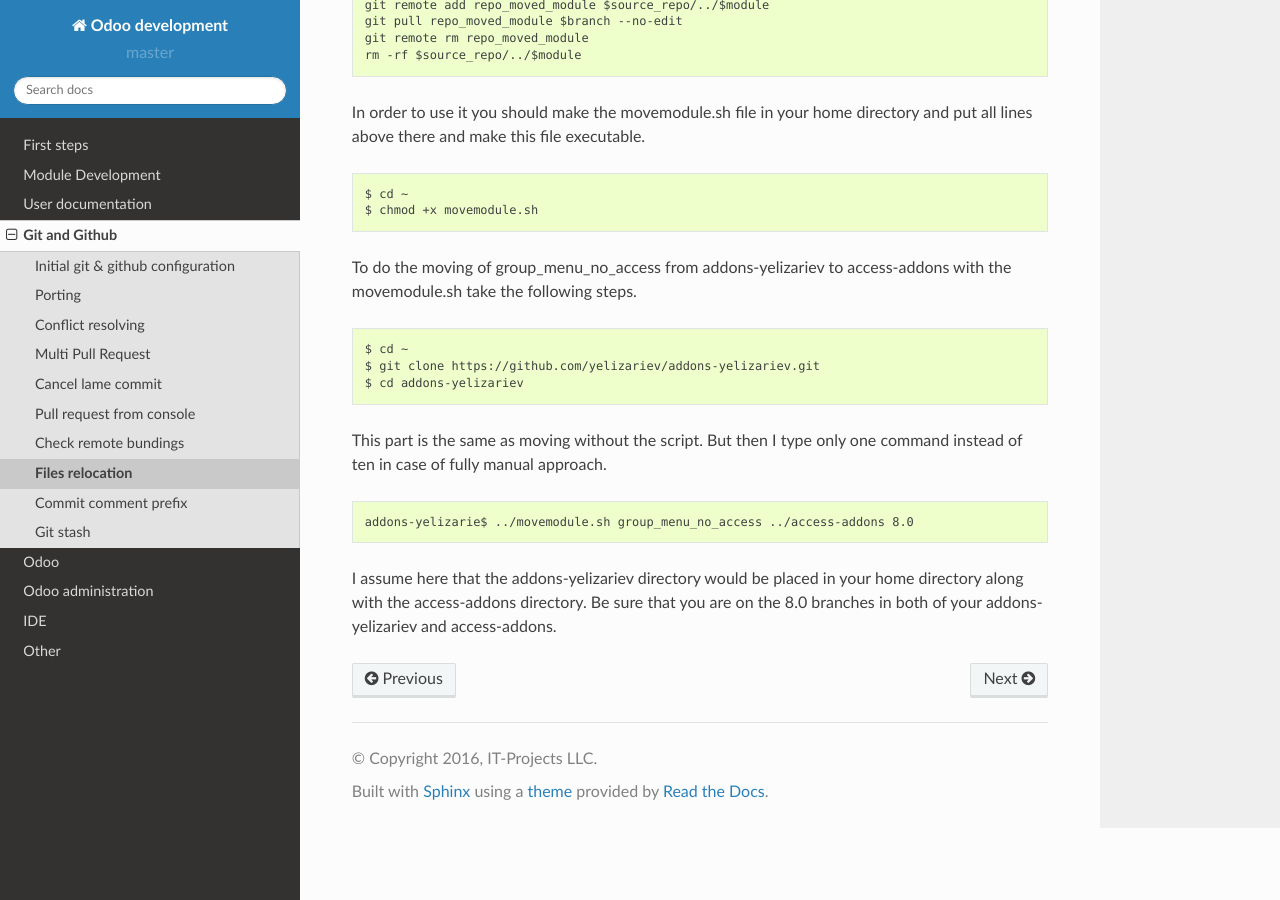
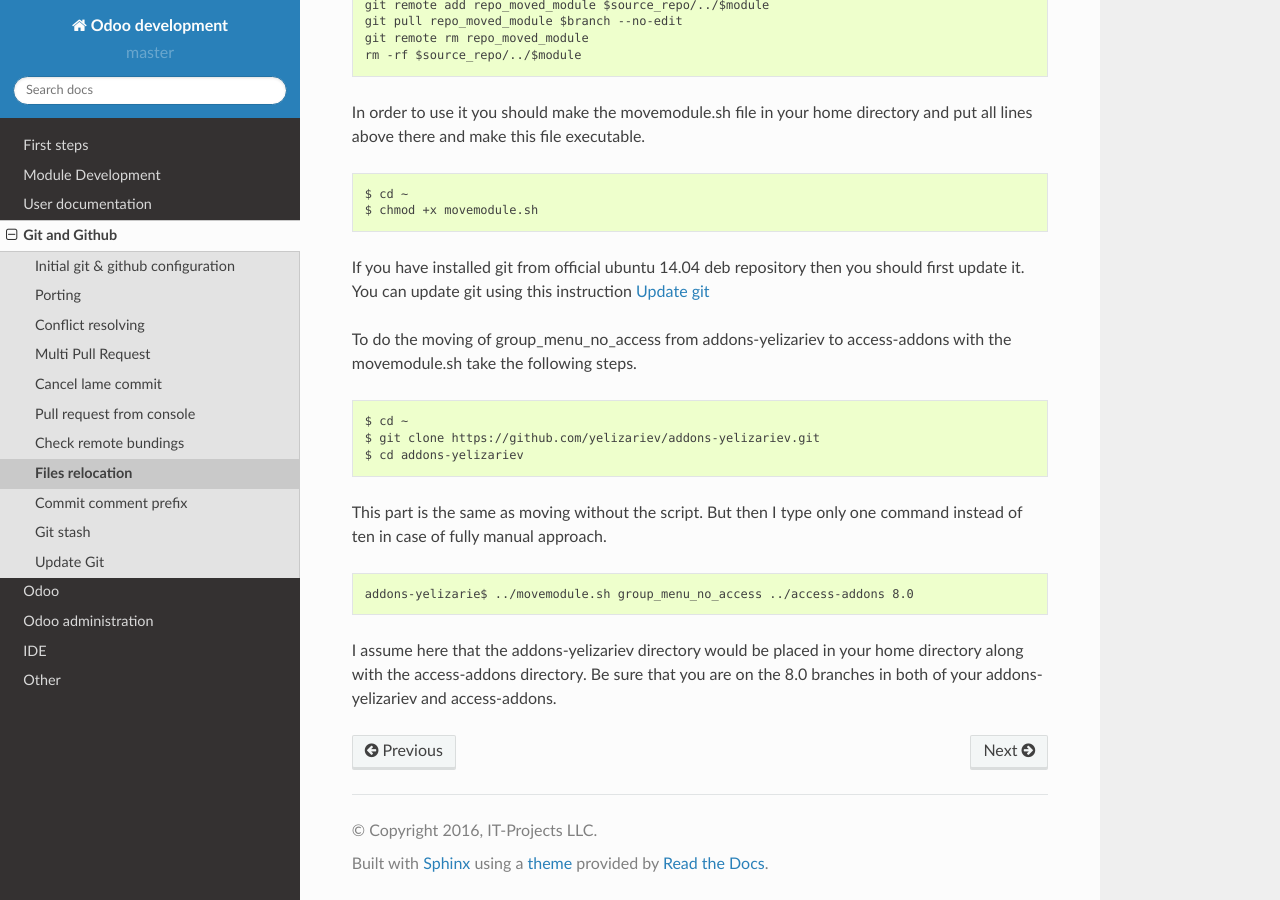
Before and after one commit to itpp-labs/odoo-development, a Sphinx documentation site: the page built from docs/git/files-relocation.rst, in a window 1280 px wide and 900 px high, scrolled down 1723 px. Built offline with Sphinx 7.4.7 and the Read the Docs theme 2.0.0, drawn with Linux system fonts in a browser that asks for light colours; pages that are not in the unit, such as notebooks, are missing from menus.

Commit message:
[ADD] update git article

```diff
--- a/docs/git/files-relocation.rst
+++ b/docs/git/files-relocation.rst
@@ -96,6 +96,10 @@ and put all lines above there and make this file executable.
 $ cd ~
 $ chmod +x movemodule.sh
 
+If you have installed git from official ubuntu 14.04 deb repository then
+you should first update it. You can update git using this instruction
+:doc:`Update git<git_update>`
+
 To do the moving of group_menu_no_access from addons-yelizariev to access-addons
 with the movemodule.sh take the following steps.
 
--- a/docs/git/index.rst
+++ b/docs/git/index.rst
@@ -14,3 +14,4 @@ Git and Github
    files-relocation
    commits
    stash
+   git_update
```
Also changed, not shown: docs/git/git_update.rst (added, +16 -0 lines).
